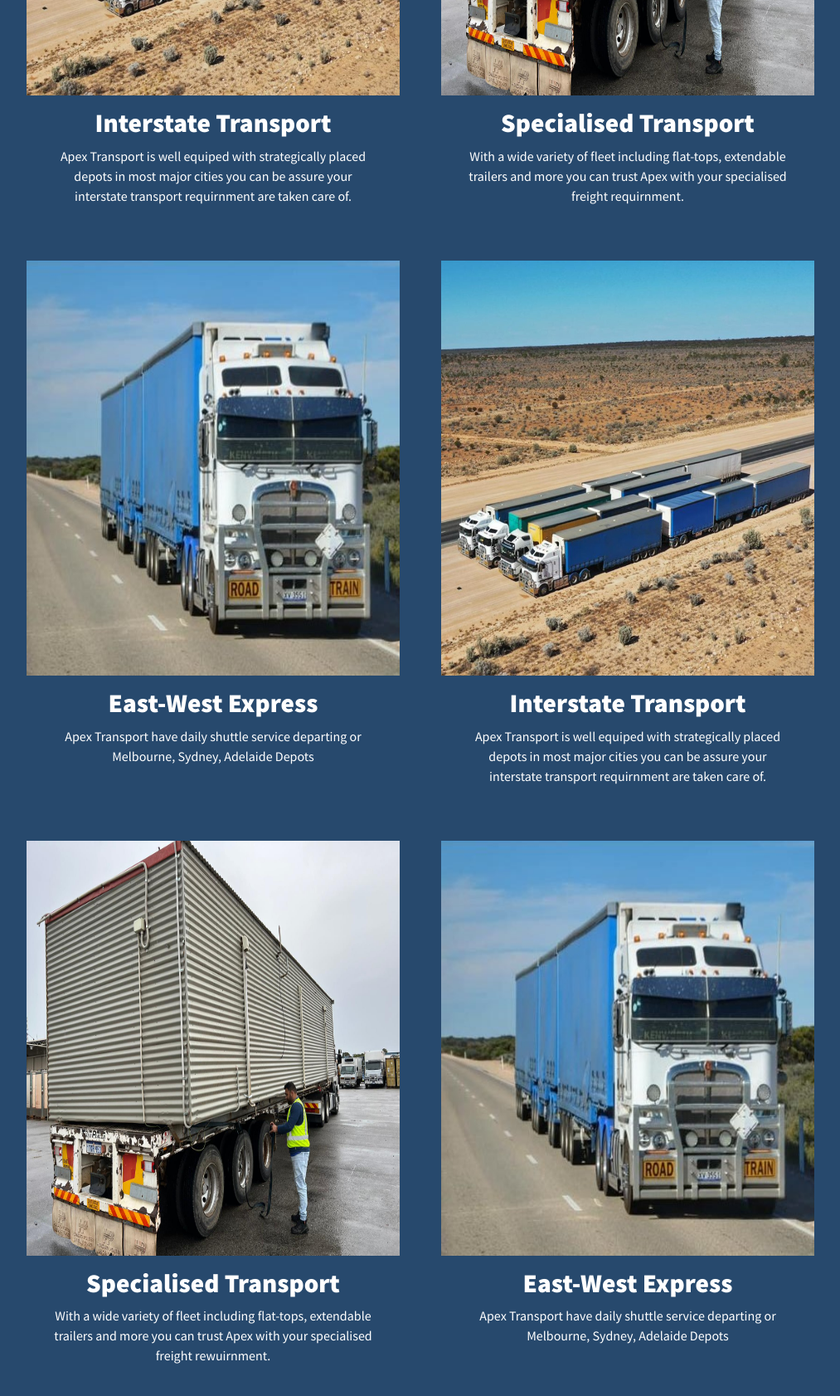
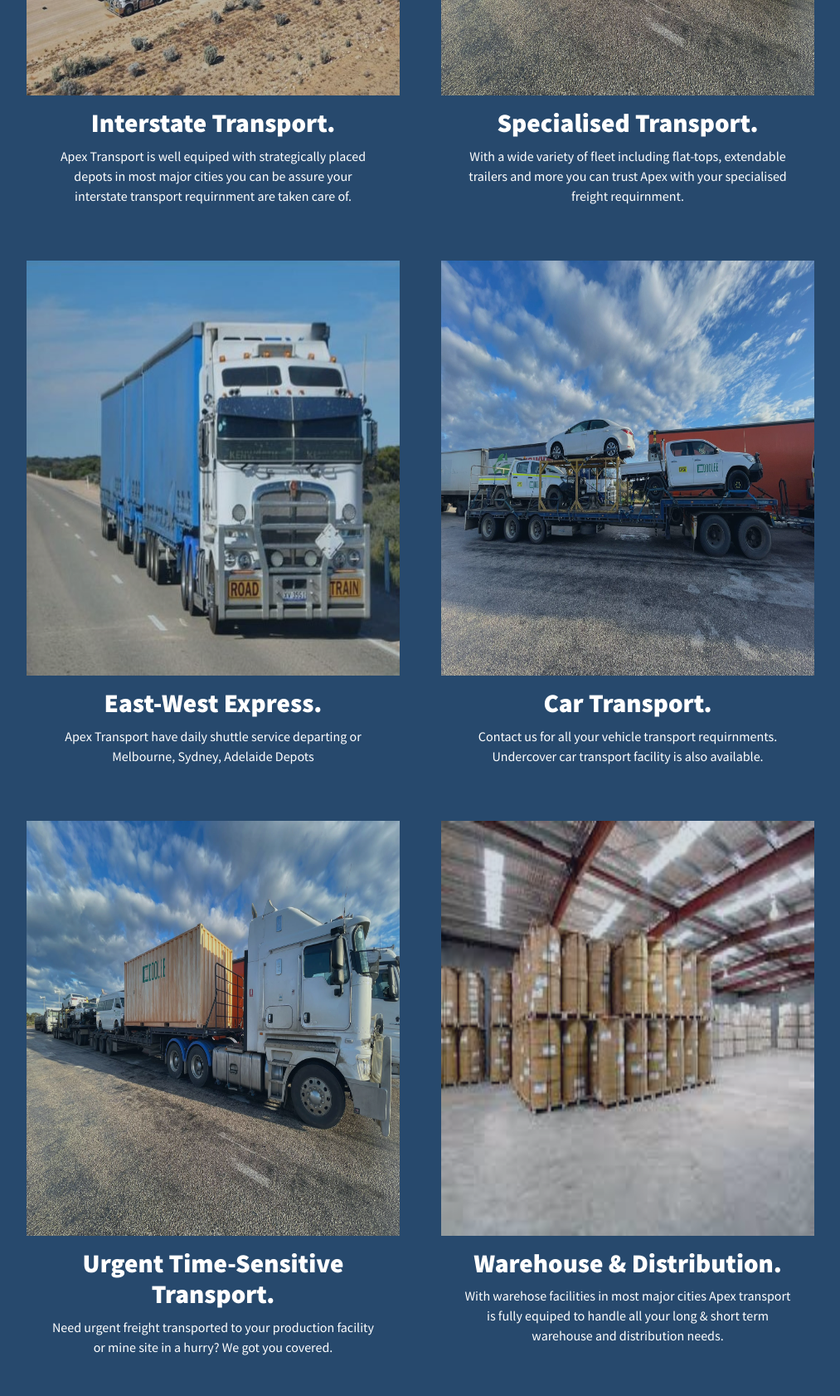
Before and after one commit to HarjeetPadda/Apex-Website, a plain HTML site: page index.html in a window 1280 px wide. Shown: the part 2480-4162 px from the top of the page at 83% size, without its empty margins (143-1156 px from the left). Drawn offline with nearby package versions, Linux system fonts and the light colour scheme.

Commit message:
more styling

```diff
--- a/index.html
+++ b/index.html
@@ -48,7 +48,7 @@
     </div>
     <div class="home-section3">
         <div class="home-section3-1">
-            <h3>WE'RE YOUR SUPPLY CHAIN SOLUTION PROVIDER FOR NOW AND IN FUTURE.</h3>
+            <h3>WE'RE YOUR SUPPLY CHAIN SOLUTION PROVIDER FOR NOW AND FUTURE.</h3>
         </div>
         <div class="home-section3-2">
             <p>Apex Transport and Distribution’ provides comprehensive transport, warehousing, distribution, and supply chain solutions for all major cities in Australia. We specialise in end-to-end freight solutions and logistics management. We focus on delivering personalised services to our customers. <strong>With modern facilities and a dedicated team, we can cater to all your logistics needs.</strong></p>
@@ -59,41 +59,41 @@
     <div class="home-section4">
         <a href="services.html#services-section1id"><div class="home-section4-1">
             <img src="static/interstate1.jpg" alt="">
-            <h3>Interstate Transport</h3>
+            <h3>Interstate Transport.</h3>
             <p>Apex Transport is well equiped with strategically placed depots in most major cities you can be assure your interstate transport requirnment are taken care of. </p>
         </div></a>
         <a href="services.html#services-section2id"><div class="home-section4-2">
-            <img src="static/specialised1.jpg" alt="">
-            <h3>Specialised Transport</h3>
+            <img src="static/specialisedindex.jpg" alt="">
+            <h3>Specialised Transport.</h3>
             <p>With a wide variety of fleet including flat-tops, extendable trailers and more you can trust Apex with your specialised freight requirnment.</p>
         </div></a>
         <a href="services.html#services-section3id"><div class="home-section4-3">
             <img src="static/ewexpress.jpg" alt="">
-            <h3>East-West Express</h3>
+            <h3>East-West Express.</h3>
             <p>Apex Transport have daily shuttle service departing or Melbourne, Sydney, Adelaide Depots</p>
         </div></a>
     <!-- </div> -->
     <!-- <div class="home-section4a">   -->
         <a href="services.html#services-section4id"><div class="home-section4-4">
-            <img src="static/interstate1.jpg" alt="">
-            <h3>Interstate Transport</h3>
-            <p>Apex Transport is well equiped with strategically placed depots in most major cities you can be assure your interstate transport requirnment are taken care of. </p>
+            <img src="static/cartransport.jpg" alt="">
+            <h3>Car Transport.</h3>
+            <p>Contact us for all your vehicle transport requirnments. Undercover car transport facility is also available.</p>
         </div></a>
         <a href="services.html#services-section5id"><div class="home-section4-5">
-            <img src="static/specialised1.jpg" alt="">
-            <h3>Specialised Transport</h3>
-            <p>With a wide variety of fleet including flat-tops, extendable trailers and more you can trust Apex with your specialised freight rewuirnment.</p>
+            <img src="static/specialisedindex.jpg" alt="">
+            <h3>Urgent Time-Sensitive Transport.</h3>
+            <p>Need urgent freight transported to your production facility or mine site in a hurry? We got you covered.</p>
         </div></a>
         <a href="services.html#services-section6id"><div class="home-section4-6">
-            <img src="static/ewexpress.jpg" alt="">
-            <h3>East-West Express</h3>
-            <p>Apex Transport have daily shuttle service departing or Melbourne, Sydney, Adelaide Depots</p>
+            <img src="static/w&d.jpg" alt="">
+            <h3>Warehouse & Distribution.</h3>
+            <p>With warehose facilities in most major cities Apex transport is fully equiped to handle all your long & short term warehouse and distribution needs.</p>
         </div></a>
     </div>
     <div class="home-section5">
         <h1></h1>
-        <h1>Another quote or reference by director</h1>
-        <p>-Name Placeholder,Director</p>
+        <h1>It's always impossible untill done.</h1>
+        <p>-Maninder Sidhu,Director</p>
     </div>
     <div class="home-section6">
         <img src="static/pic1.jpg" alt="">
--- a/main.css
+++ b/main.css
@@ -203,7 +203,9 @@
 
 .home-section4-1 img,.home-section4-2 img,.home-section4-3 img,.home-section4-4 img,.home-section4-5 img,.home-section4-6 img{
     height: 500px;
+    width: 500px;
     margin-bottom: 15px;
+    opacity: .8;
 }
 .home-section4-2 img,.home-section4-5 img{
     width: 525px;
@@ -387,6 +389,10 @@
     margin: 100px;
     display: flex;
     padding: 50px;
+}
+.services-section img {
+    width: 500px;
+    border-radius: 10px;
 }
 .services-section1:hover,.services-section2:hover,.services-section3:hover,.services-section4:hover,.services-section5:hover,.services-section6:hover{
     transition: 1s;
```
Also changed, not shown: services.html (+10 -10 lines), static/IMG-20220716-WA0020.jpg (added), static/IMG-20220716-WA0021.jpg (added), static/IMG-20220728-WA0004.jpg (added), static/IMG-20220728-WA0006.jpg (added), static/IMG-20220728-WA0007.jpg (added), static/IMG-20220728-WA0008.jpg (added), static/IMG-20220728-WA0009.jpg (added), static/cartransport.jpg (added), static/east-westservices.jpg (added), static/interstateservice.jpg (added), static/specialisedindex.jpg (added).
